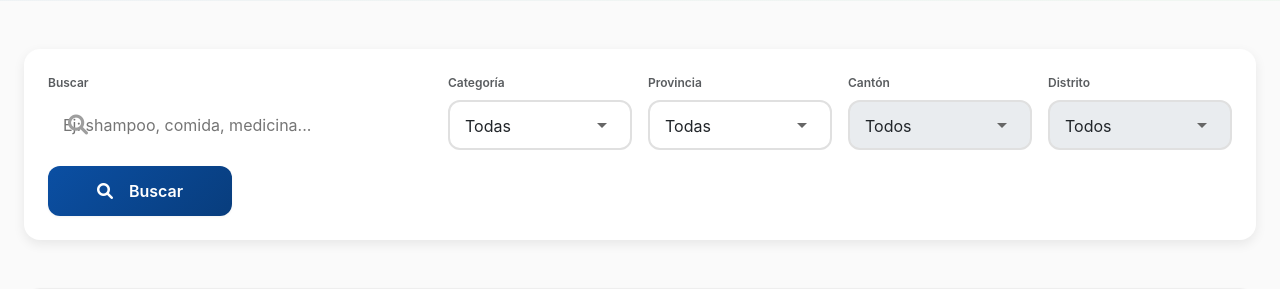
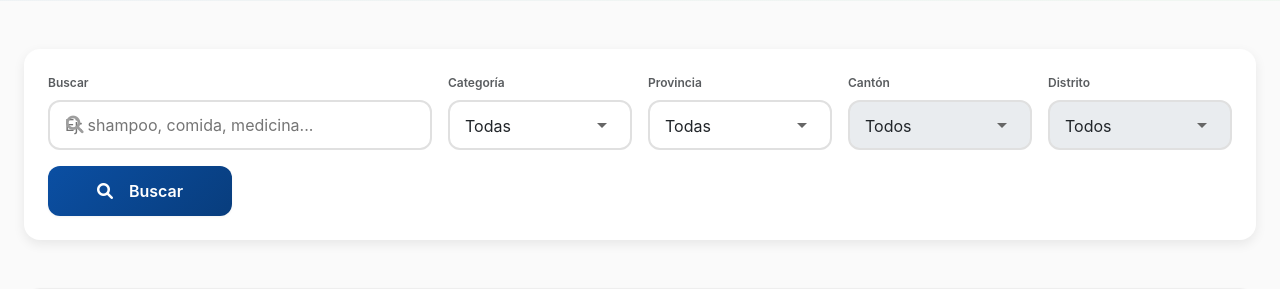
Before and after one commit to jpermu11/ubik2cr-web, a Flask app: page / in a window 1280 px wide. Shown: the part 1138-1427 px from the top of the page. Run offline with Flask 3, Linux system fonts and the light colour scheme; data that the repository does not hold is empty.

Commit message:
Corregir superposicion de icono lupa sobre texto en busqueda

```diff
--- a/templates/index.html
+++ b/templates/index.html
@@ -309,13 +309,13 @@
                 <!-- Campo de búsqueda -->
                 <div class="col-12 col-md-4">
                     <label class="form-label small text-muted mb-2 d-block" style="font-size: 0.75rem; font-weight: 600; margin-bottom: 8px !important;">Buscar</label>
-                    <div class="search-bar-premium" style="height: 50px; border-radius: var(--radius-md);">
-                        <i class="fas fa-search search-icon"></i>
+                    <div class="search-bar-premium" style="height: 50px; border-radius: var(--radius-md); position: relative;">
+                        <i class="fas fa-search search-icon" style="position: absolute; left: 18px; top: 50%; transform: translateY(-50%); color: var(--gray-500); font-size: 1.1rem; z-index: 2; pointer-events: none;"></i>
                         <input type="text" name="q" placeholder="Ej: shampoo, comida, medicina..."
                                value="{{ q if q else '' }}"
                                autocomplete="off"
                                id="searchInput"
-                               style="width: 100%; height: 50px; border: none; padding-left: 45px; padding-right: 15px; border-radius: var(--radius-md); line-height: 1.5; font-size: 1rem;">
+                               style="width: 100%; height: 50px; border: 2px solid var(--gray-300); padding-left: 50px; padding-right: 15px; border-radius: var(--radius-md); line-height: 1.5; font-size: 1rem; background: #FFFFFF;">
                     </div>
                 </div>
 
```
